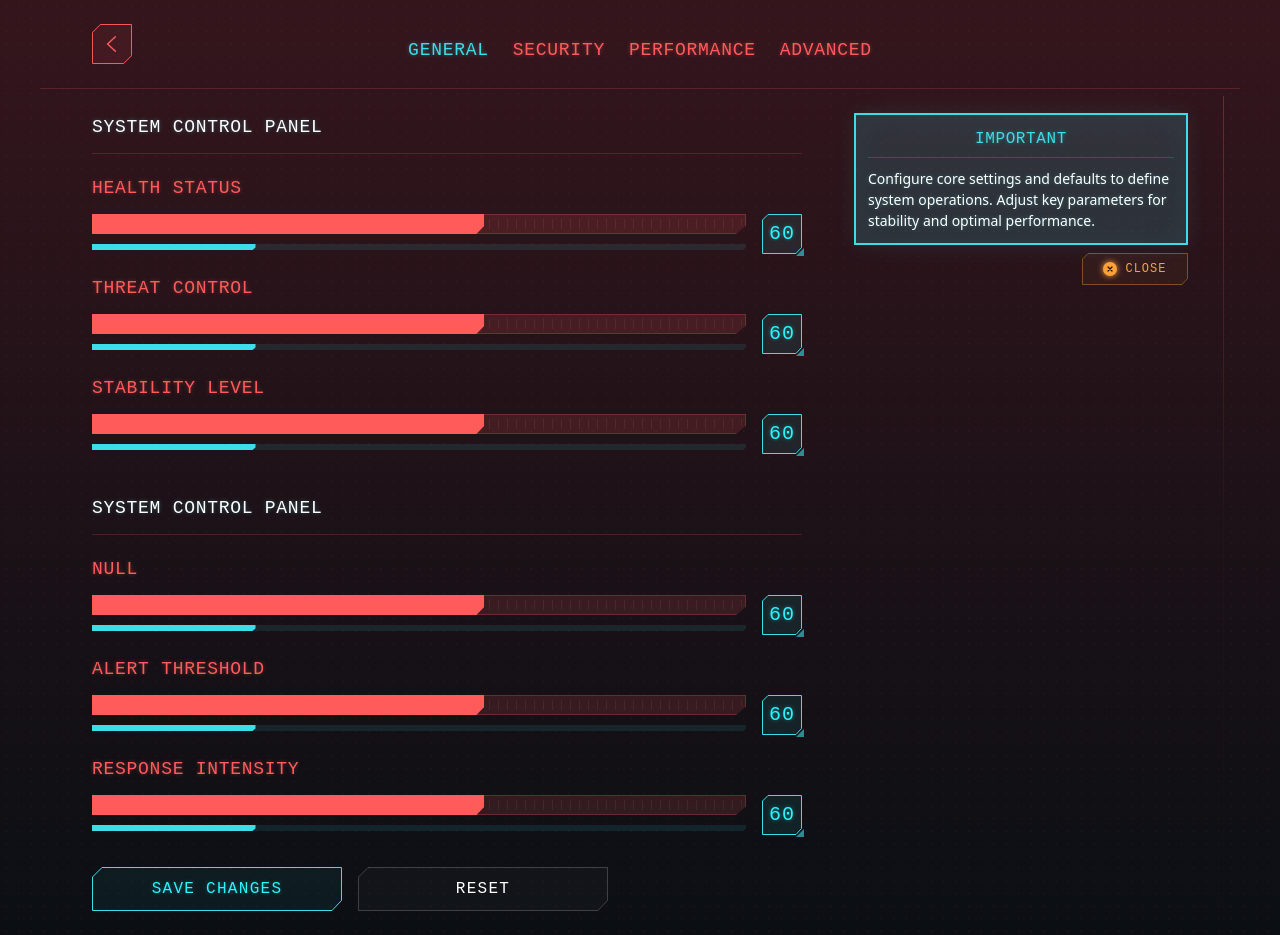
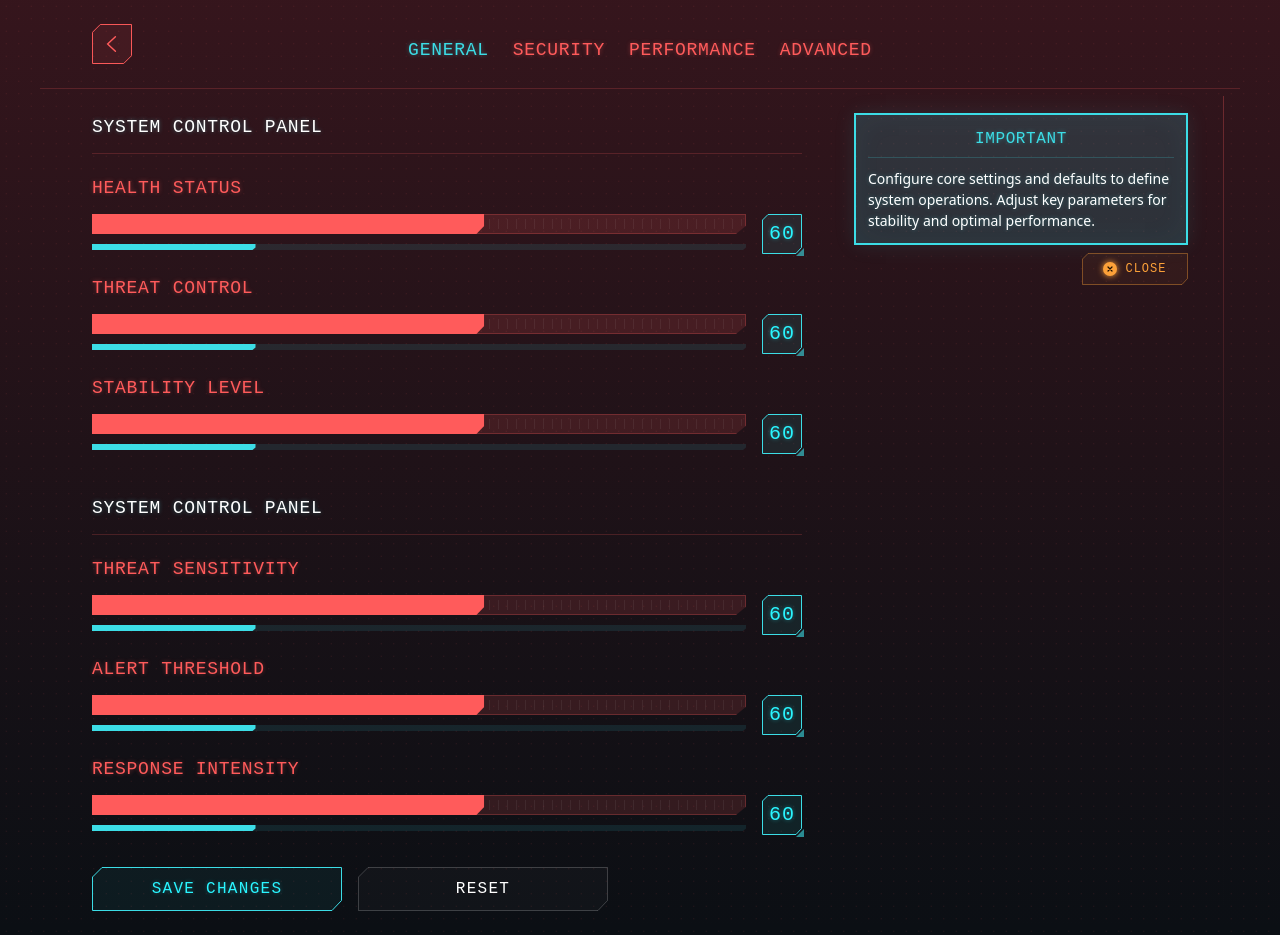
Before and after one commit to stevelauda25/micro-interaction-learning, a React (Vite) app: page /system-control in a window 1280 px wide. Built offline with nearby package versions, Linux system fonts and the light colour scheme.

Commit message:
fix typo

```diff
--- a/src/components/SystemControlPanel.jsx
+++ b/src/components/SystemControlPanel.jsx
@@ -30,7 +30,7 @@ const PANEL_SECTIONS = [
   {
     title: 'System Control Panel',
     controls: [
-      { label: 'null', defaultValue: 60 },
+      { label: 'Threat Sensitivity', defaultValue: 60 },
       { label: 'Alert Threshold', defaultValue: 60 },
       { label: 'Response Intensity', defaultValue: 60 },
     ],
```
